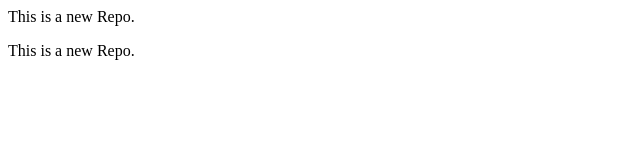
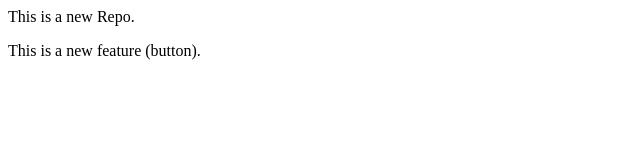
Before and after one commit to TamannaaSinghh/localrepo, a plain HTML site: page index.html in a window 1280 px wide. Shown: the full height of the page, 0-640 px from the left. Drawn offline with Linux system fonts and the light colour scheme.

Commit message:
add button

```diff
--- a/index.html
+++ b/index.html
@@ -1,2 +1,2 @@
 <p> This is a new Repo. </p>
-<p> This is a new Repo. </p>
+<p> This is a new feature (button). </p>
```
